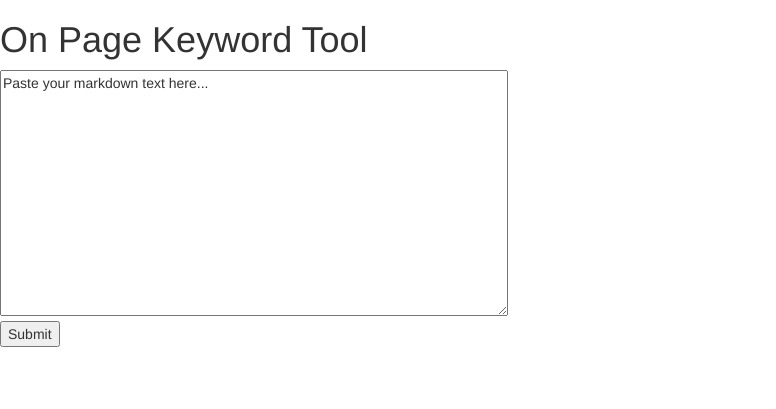
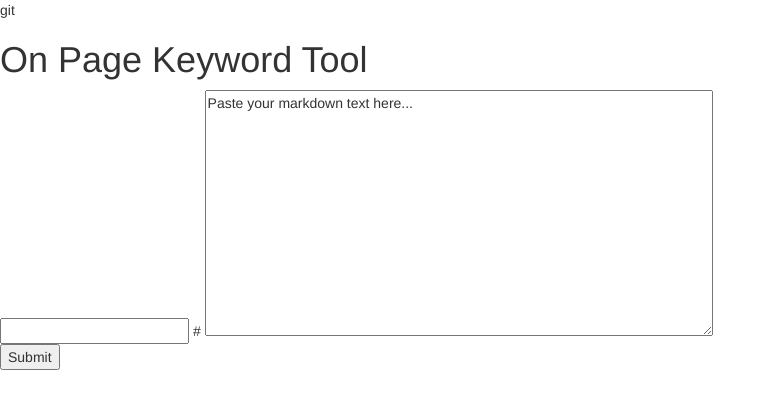
Before and after one commit to mattbriggs/seo-form, a Flask app: page / in a window 1280 px wide. Shown: the top 409 px of the page, without its empty margins (0-776 px from the left). Run offline with Flask 2, Linux system fonts and the light colour scheme; some libraries are stand-ins or nearby versions.

Commit message:
changing from textbox

```diff
--- a/templates/onpage.html
+++ b/templates/onpage.html
@@ -7,10 +7,11 @@
 </div>
 {% endblock %}
 
-{% block content %}
+{% block content %}git
   <h1>On Page Keyword Tool</h1>
   <form action = "{{ url_for('result') }}" method = "POST">
-   <textarea name = "Markdown" rows="12" cols="60">Paste your markdown text here...</textarea>
-   <p><input type="submit"></p>
+     <input type="text" name="Markdown">
+   # <textarea name = "Markdown" rows="12" cols="60">Paste your markdown text here...</textarea>
+   <p><input type="submit"  value="Submit"></p>
 </form>
 {% endblock %}
```
